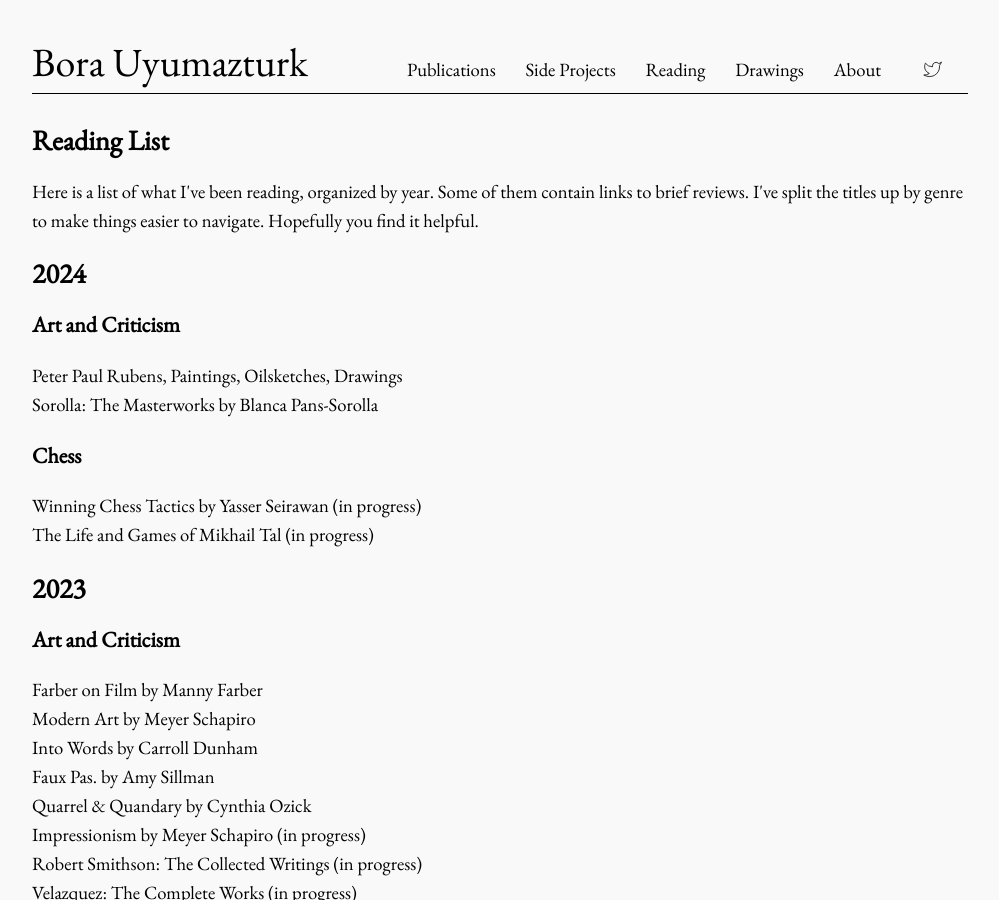
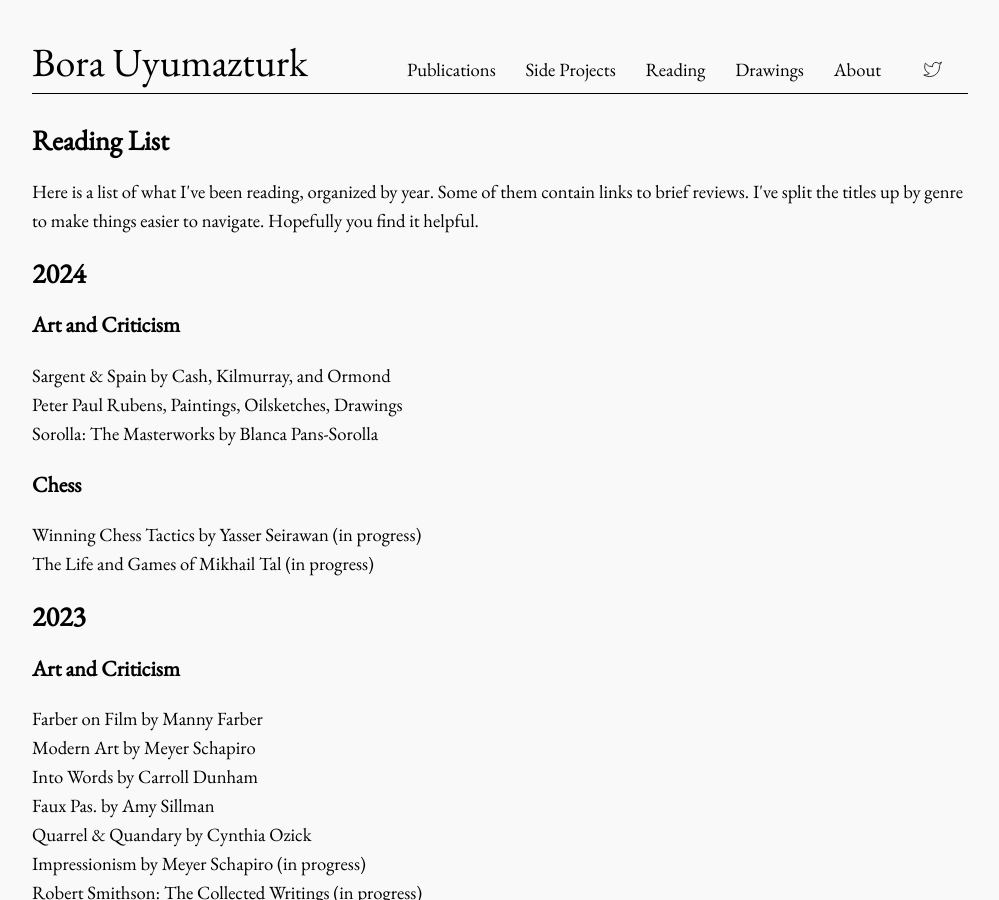
Before and after one commit to bora-uyumazturk/bora-uyumazturk.github.io, a Jekyll site: the page built from reading.html, in a window 1280 px wide and 900 px high. Shown: the whole window, without its empty margins (140-1139 px from the left). Built offline with Jekyll 4.4.1, drawn with Linux system fonts in a browser that asks for light colours.

Commit message:
Update reading.html

```diff
--- a/reading.html
+++ b/reading.html
@@ -16,6 +16,7 @@ title: Reading
 
   <h3>Art and Criticism</h3>
 
+  Sargent & Spain by Cash, Kilmurray, and Ormond <br>
   Peter Paul Rubens, Paintings, Oilsketches, Drawings <br>
   Sorolla: The Masterworks by Blanca Pans-Sorolla
 
```
